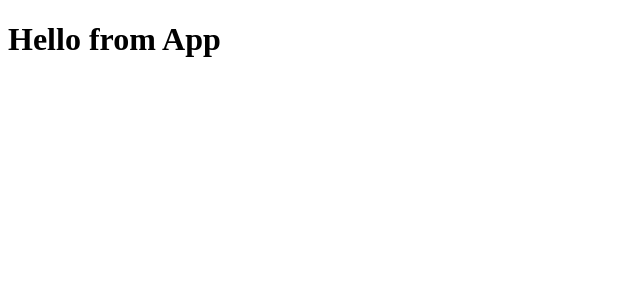
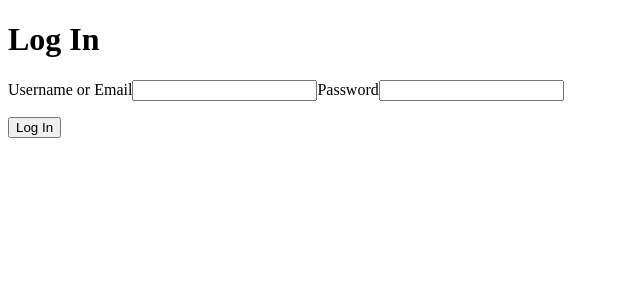
Before and after one commit to TingyangZhou/aa-rentals, a React (Vite) app in the folder frontend/: page /login in a window 1280 px wide. Shown: the top 300 px of the page, without its empty margins (0-640 px from the left). Built offline with nearby package versions, Linux system fonts and the light colour scheme; no server answers.

Commit message:
LoginFormPage component

```diff
--- a/frontend/src/App.jsx
+++ b/frontend/src/App.jsx
@@ -1,5 +1,21 @@
+// frontend/src/App.jsx
+
+import { createBrowserRouter, RouterProvider } from 'react-router-dom';
+import  LoginFormPage from './components/LoginFormPage';
+
+const router = createBrowserRouter([
+  {
+    path:'/',
+    element:<h1>Welcome!</h1>
+  },
+  {
+    path:'/login',
+    element: <LoginFormPage/>
+  }
+]);
+
 function App() {
-  return <h1> Hello from App </h1>;
+  return <RouterProvider router={router} />;
 }
 
 export default App;
--- /dev/null
+++ b/frontend/src/components/LoginFormPage/LoginFormPage.jsx
@@ -0,0 +1,77 @@
+// frontend/src/components/LoginFormPage/LoginFormPage.jsx
+
+import { useState } from 'react';
+import * as sessionActions from '../../store/session';
+import { useDispatch, useSelector } from 'react-redux';
+import { Navigate } from 'react-router-dom';
+import './LoginForm.css';
+
+function LoginFormPage() {
+  const dispatch = useDispatch();
+  const sessionUser = useSelector((state) => state.session.user);
+  const [credential, setCredential] = useState("");
+  const [password, setPassword] = useState("");
+  const [errors, setErrors] = useState({});
+
+  if (sessionUser) return <Navigate to="/" replace={true} />;
+
+  const handleSubmit = (e) => {
+    e.preventDefault();
+    setErrors({});
+    let errorObj = {};
+    if (!credential.trim()) {
+        errorObj.credential = 'Username or email cannot be empty';
+    }
+
+    if (!password.trimEnd()) {
+        errorObj.password = 'Password cannot be empty';
+    }
+
+    setErrors(errorObj);
+    if(Object.keys(errorObj).length !==0 ) {
+        setErrors(errorObj);
+        return;
+    }
+
+
+    return dispatch(sessionActions.login({ credential, password })).catch(
+        async (res) => {
+          const data = await res.json();
+          if (data?.errors) setErrors(data.errors);
+        }
+      );
+  };
+
+
+  return (
+    <>
+      <h1>Log In</h1>
+      <form onSubmit={handleSubmit}>
+        <label>
+          Username or Email
+          <input
+            type="text"
+            value={credential}
+            onChange={(e) => setCredential(e.target.value)}
+
+          />
+        </label>
+        {errors.credential && <p style={{ color: 'red', fontStyle: 'italic' }}>{errors.credential}</p>}
+        <label>
+          Password
+          <input
+            type="password"
+            value={password}
+            onChange={(e) => setPassword(e.target.value)}
+
+          />
+        </label>
+        {errors.password && <p style={{ color: 'red', fontStyle: 'italic' }}>{errors.password}</p>}
+        {errors && <p>{errors.message}</p>}
+        <button type="submit">Log In</button>
+      </form>
+    </>
+  );
+}
+
+export default LoginFormPage;
--- /dev/null
+++ b/frontend/src/components/LoginFormPage/index.js
@@ -0,0 +1,2 @@
+import LoginFormPage from './LoginFormPage';
+export default LoginFormPage;
--- a/frontend/src/store/session.js
+++ b/frontend/src/store/session.js
@@ -1,12 +1,15 @@
-//frontend/src/store/session.js
-import { csrfFetch } from './csrf'
+// frontend/src/store/session.js
+
+import { csrfFetch } from './csrf';
 
 /** Action Type Constants: */
+
 const SET_USER = "session/setUser";
 const REMOVE_USER = "session/removeUser";
 
 
 /**  Action Creators: */
+
 const setUser = (user) => {
   return {
     type: SET_USER,
@@ -20,41 +23,35 @@
   };
 };
 
+/** Thunk Action Creators: */
 
-/** Thunk Action Creators: */
-// Login
-export const login = (user) => async(dispatch) => {
+export const login = (user) => async (dispatch) => {
   const { credential, password } = user;
-    const res = await csrfFetch(
-        '/api/session',
-        {
-            method: 'POST',
-            headers: { 'Content-Type': 'application/json' },
+  const response = await csrfFetch("/api/session", {
+    method: "POST",
     body: JSON.stringify({
       credential,
       password
     })
-        }
-    ); //end of csrfFetch
-
-      const data = await res.json();
+  });
+  const data = await response.json();
   dispatch(setUser(data.user));
-    return res;
-
-}
+  return response;
+};
 
 
-// Reducer
+//Reducer
+const initialState = { user: null };
 
-const sessionReducer = (state = {user: null}, action) => {
+const sessionReducer = (state = initialState, action) => {
   switch (action.type) {
     case SET_USER:
-            return {...state, user: action.payload};
+      return { ...state, user: action.payload };
     case REMOVE_USER:
-            return {...state, user: null};
+      return { ...state, user: null };
     default:
       return state;
   }
-}
+};
 
 export default sessionReducer;
```
Also changed, not shown: frontend/src/components/LoginFormPage/LoginForm.css (added). Lines whose indentation alone changed are shown as unchanged.
